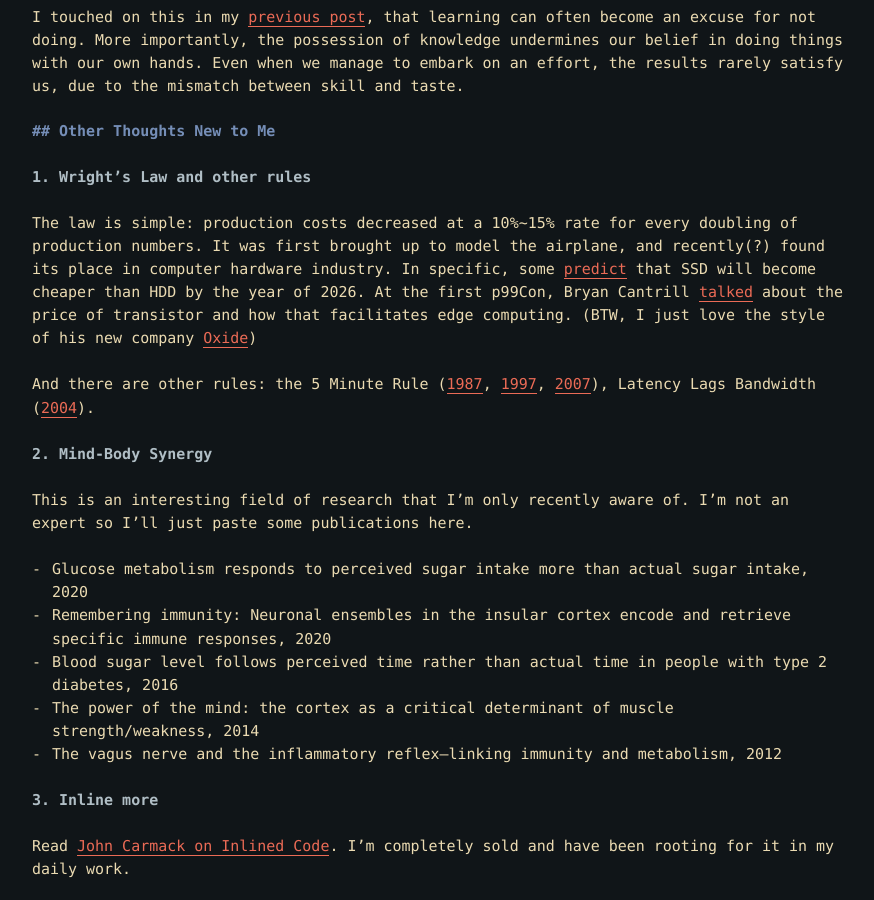
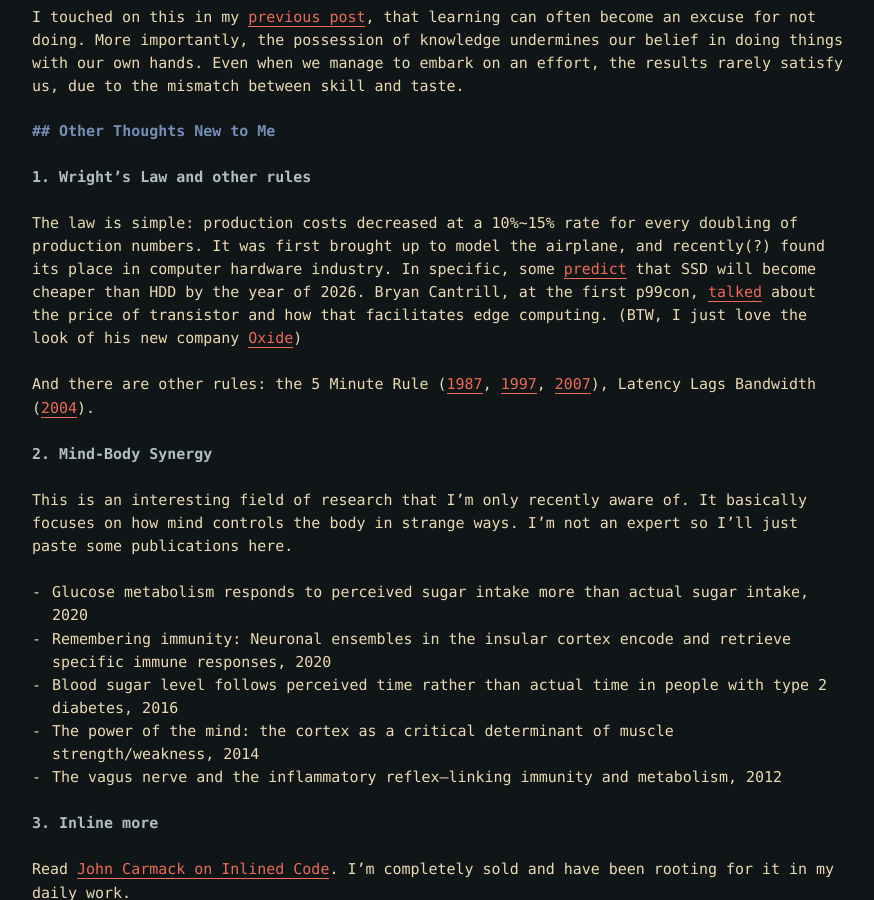
Before and after one commit to tabokie/tabokie.github.io, a Jekyll site: the page built from _posts/2021-12-29-my-lists.md, in a window 1280 px wide and 900 px high, scrolled down 1309 px. Shown: the whole window, without its empty margins (202-1076 px from the left). Built offline with Jekyll 4.4.1, drawn with Linux system fonts in a browser that asks for light colours; some of the changed text lies outside the part shown.

Commit message:
update copyright year
Signed-off-by: tabokie <xy.tao@outlook.com>

```diff
--- a/_includes/footer.html
+++ b/_includes/footer.html
@@ -1,6 +1,6 @@
 <footer>
   <span class="hidden-text">
-  <blockquote>Copyright 2021 Xinye Tao. Any and all opinions listed here are my own and not representative of my employers; future, past and present.</blockquote>
+  <blockquote>Copyright 2022 Xinye Tao. Any and all opinions listed here are my own and not representative of my employers; future, past and present.</blockquote>
   </span>
   <br />
 </footer>
--- a/_posts/2021-12-29-my-lists.md
+++ b/_posts/2021-12-29-my-lists.md
@@ -48,13 +48,13 @@ I touched on this in my [previous post](/non-fiction/2021/12/06/lessons.html), t
 
 **1. Wright's Law and other rules**
 
-The law is simple: production costs decreased at a 10%\~15% rate for every doubling of production numbers. It was first brought up to model the airplane, and recently(?) found its place in computer hardware industry. In specific, some [predict](https://blocksandfiles.com/2021/01/25/wikibon-ssds-vs-hard-drives-wrights-law/) that SSD will become cheaper than HDD by the year of 2026. At the first p99Con, Bryan Cantrill [talked](https://www.youtube.com/watch?v=cuvp-e4ztC0) about the price of transistor and how that facilitates edge computing. (BTW, I just love the style of his new company [Oxide](https://oxide.computer/))
+The law is simple: production costs decreased at a 10%\~15% rate for every doubling of production numbers. It was first brought up to model the airplane, and recently(?) found its place in computer hardware industry. In specific, some [predict](https://blocksandfiles.com/2021/01/25/wikibon-ssds-vs-hard-drives-wrights-law/) that SSD will become cheaper than HDD by the year of 2026. Bryan Cantrill, at the first p99con, [talked](https://www.youtube.com/watch?v=cuvp-e4ztC0) about the price of transistor and how that facilitates edge computing. (BTW, I just love the look of his new company [Oxide](https://oxide.computer/))
 
 And there are other rules: the 5 Minute Rule ([1987](https://dl.acm.org/doi/abs/10.1145/38713.38755), [1997](https://dl.acm.org/doi/abs/10.1145/271074.271094), [2007](https://dl.acm.org/doi/abs/10.1145/1363189.1363198)), Latency Lags Bandwidth ([2004](https://dl.acm.org/doi/abs/10.1145/1022594.1022596)).
 
 **2. Mind-Body Synergy**
 
-This is an interesting field of research that I'm only recently aware of. I'm not an expert so I'll just paste some publications here.
+This is an interesting field of research that I'm only recently aware of. It basically focuses on how mind controls the body in strange ways. I'm not an expert so I'll just paste some publications here.
 
 - Glucose metabolism responds to perceived sugar intake more than actual sugar intake, 2020
 - Remembering immunity: Neuronal ensembles in the insular cortex encode and retrieve specific immune responses, 2020
@@ -102,8 +102,8 @@ Collaboration:
 
 My ideas found elsewhere:
 - [/tap](https://www.tatatap.com/): Programmable notes.
-- [WiFiman Signal Tracking](https://blog.ui.com/2021/08/19/wifiman-introduces-enhanced-signal-tracking-features/): Signal map.
-- [Playphrase](https://www.playphrase.me/#/search?q=know+what+i'm+talking+about): Search database of subtitles.
+- [WiFiman Signal Tracking](https://blog.ui.com/2021/08/19/wifiman-introduces-enhanced-signal-tracking-features/): Visualize signal strength on a map.
+- [Playphrase](https://www.playphrase.me/#/search?q=know+what+i'm+talking+about): Search a database of subtitles.
 
 ## Favorite films
 
@@ -172,7 +172,7 @@ Best soundtrack albums:
 ## Things I Tried
 
 - **Translation**: Translated (from EN to CN) two short essays and one long essay (WIP). This work is too dull for me.
-- **French**: Two years since I started. I don't have enough incentives to actually move forward.
+- **French**: Two years since I started. I don't have enough motivation to push it forward.
 - **Photography theory**: I bought a dozen of books on this topic (literally) and read them all (almost). Needs a thorough reread to summarize my findings.
 - **Drumset**: I learned for probably 20+ hours. My skill is still rusty, but I enjoyed it.
 - **Music production**: Finished 9 out of 33 lessons in [Syntorial](https://www.syntorial.com/). [Learned music theory](/topics/music.html) for a few days.
```
Also changed, not shown: other parts of _posts/2021-12-29-my-lists.md (+2 -2 lines), _subtopics/collections/quote.md (+3 -0 lines).
